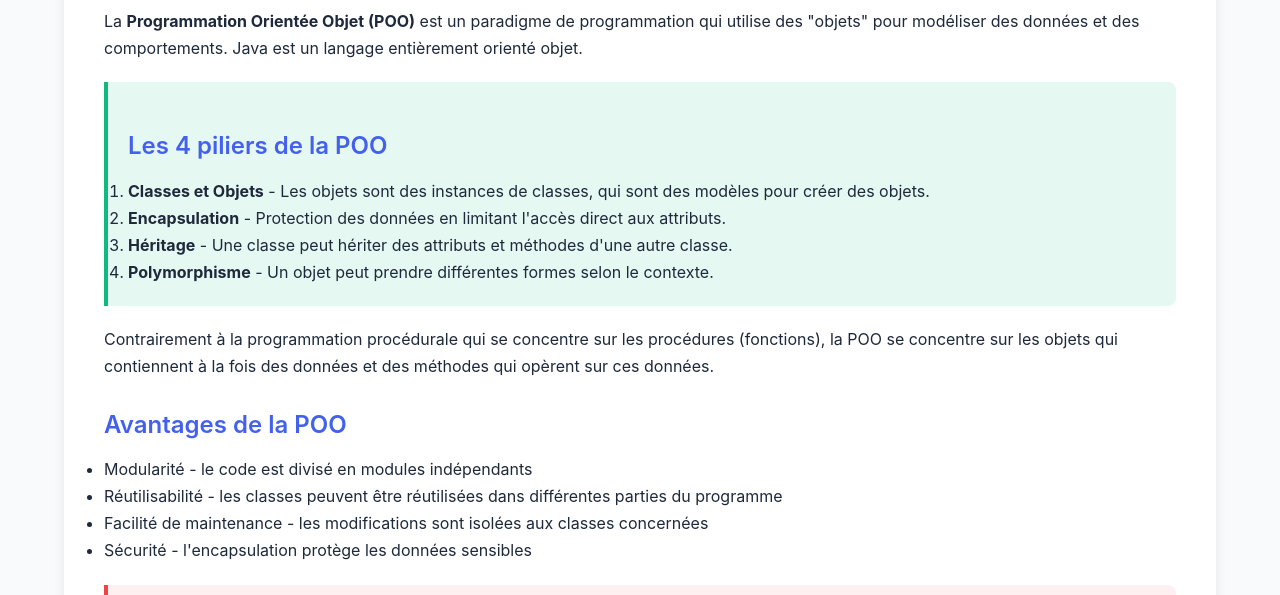
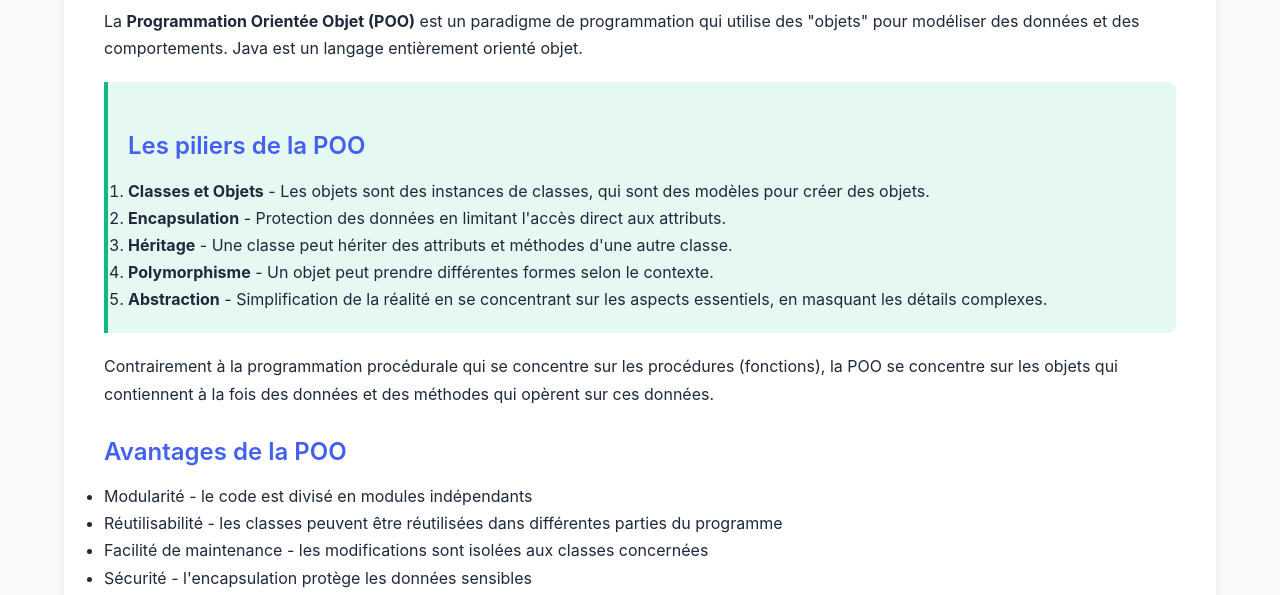
Before and after one commit to bounyamine/Apprendre-POO, a plain HTML site: page index.html in a window 1280 px wide. Shown: the part 502-1097 px from the top of the page. Drawn offline with nearby package versions, Linux system fonts and the light colour scheme.

Commit message:
`Added README.md file with project description and structure, and updated index.html to include information about POO concepts.`

```diff
--- a/index.html
+++ b/index.html
@@ -45,12 +45,13 @@
             <p>La <strong>Programmation Orientée Objet (POO)</strong> est un paradigme de programmation qui utilise des "objets" pour modéliser des données et des comportements. Java est un langage entièrement orienté objet.</p>
 
             <div class="highlight">
-                <h3>Les 4 piliers de la POO</h3>
+                <h3>Les piliers de la POO</h3>
                 <ol>
                     <li><strong>Classes et Objets</strong> - Les objets sont des instances de classes, qui sont des modèles pour créer des objets.</li>
                     <li><strong>Encapsulation</strong> - Protection des données en limitant l'accès direct aux attributs.</li>
                     <li><strong>Héritage</strong> - Une classe peut hériter des attributs et méthodes d'une autre classe.</li>
                     <li><strong>Polymorphisme</strong> - Un objet peut prendre différentes formes selon le contexte.</li>
+                    <li><strong>Abstraction</strong> - Simplification de la réalité en se concentrant sur les aspects essentiels, en masquant les détails complexes.</li>
                 </ol>
             </div>
 
```
Also changed, not shown: 1 other file.
